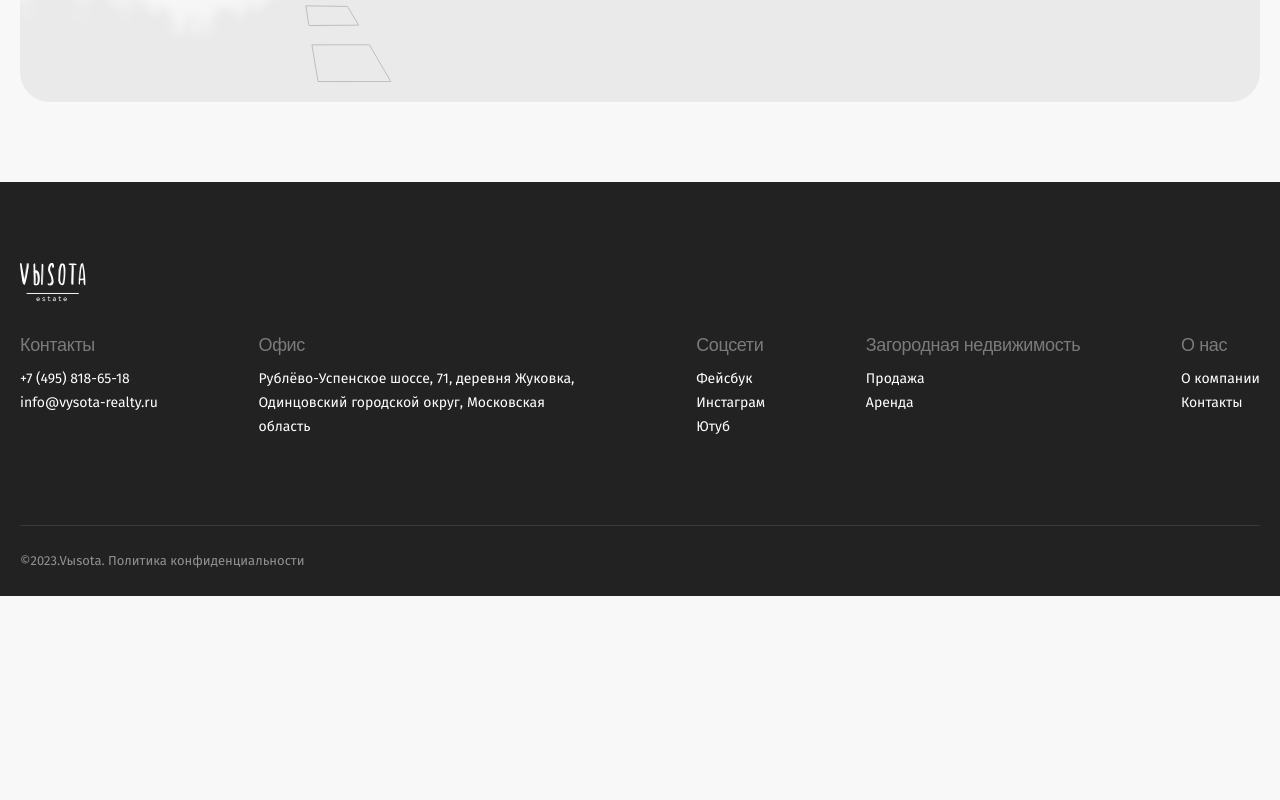
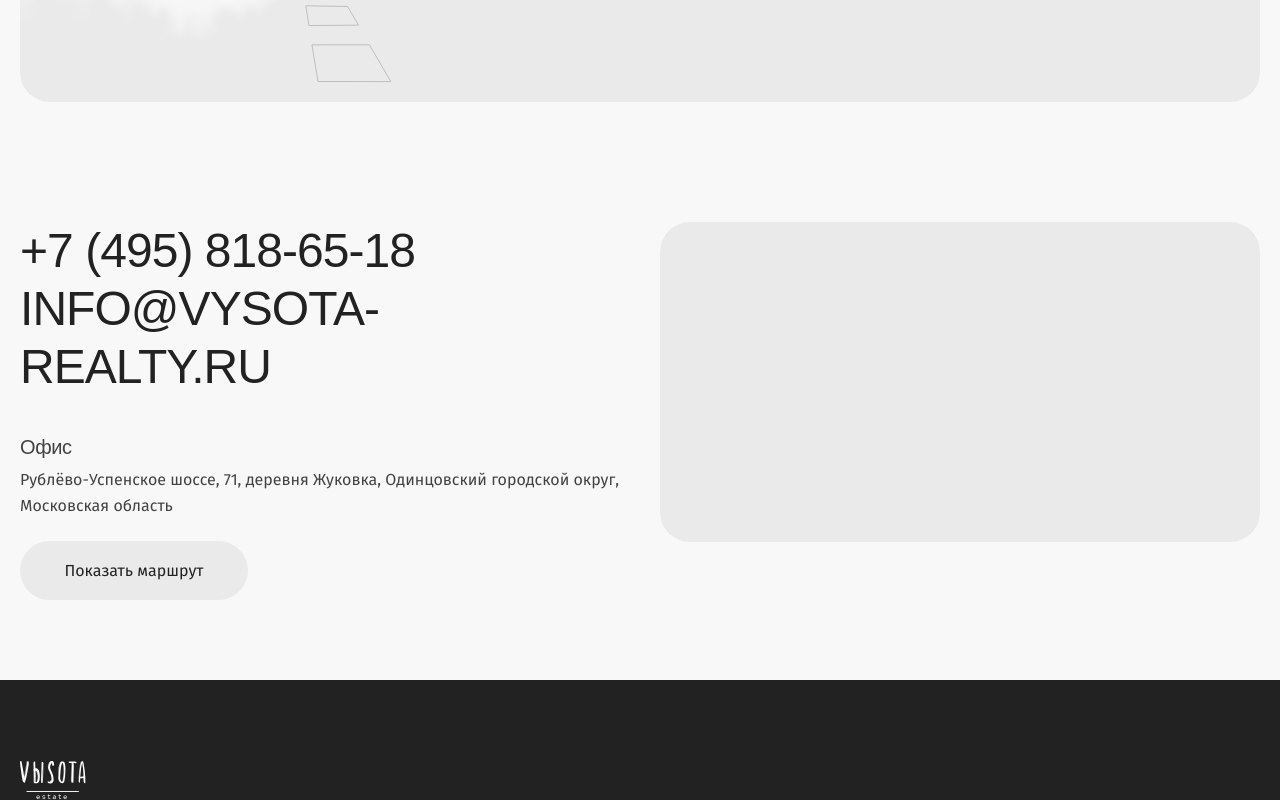
Before and after one commit to acrysense/visota, a plain HTML site: page index.html in a window 1280 px wide. Shown: the part 569-1369 px from the top of the page. Before the commit the page ends 1165 px from the top, so only its background shows below. Drawn offline with Linux system fonts and the light colour scheme; a web font is replaced by a local one.

Commit message:
fix: Improvements

```diff
--- a/index.html
+++ b/index.html
@@ -99,6 +99,32 @@
 				</div>
 			</div>
 			<!-- end of selection real estate -->
+			<!-- contacts -->
+			<section class="contacts section-indent" id="contacts">
+				<div class="container">
+					<div class="contacts__wrapper">
+						<div class="contacts__left">
+							<ul class="contacts__list">
+								<li class="contacts__list-item">
+									<a href="tel:+74958186518" class="contacts__link">+7 (495) 818-65-18</a>
+								</li>
+								<li class="contacts__list-item">
+									<a href="mailto:info@vysota-realty.ru" class="contacts__link">info@vysota-realty.ru</a>
+								</li>
+							</ul>
+							<div class="contacts__body">
+								<h3 class="contacts__title">Офис</h3>
+								<p class="contacts__description">Рублёво-Успенское шоссе, 71, деревня Жуковка, Одинцовский городской округ, Московская область</p>
+								<a href="#" class="contacts__btn btn btn--grey">Показать маршрут</a>
+							</div>
+						</div>
+						<div class="contacts__right">
+							<div class="contacts__map"></div>
+						</div>
+					</div>
+				</div>
+			</section>
+			<!-- end of contacts -->
 		</div>
 		<!-- end of content -->
 		<!-- footer -->
```
Also changed, not shown: css/app.min.css.
